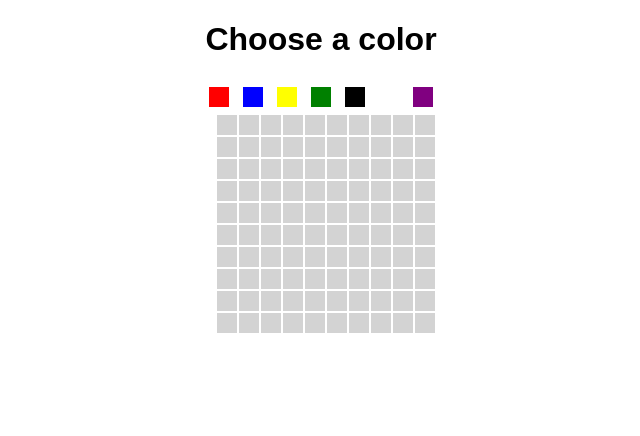
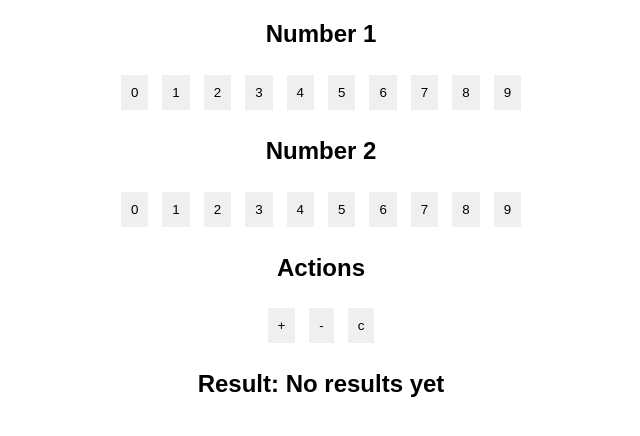
Before and after one commit to S2-SP/react-code-challenges-linkedin, a React (Create React App) app: page / in a window 1280 px wide. Shown: the top 436 px of the page, without its empty margins (319-959 px from the left). Built offline with nearby package versions, Linux system fonts and the light colour scheme.

Commit message:
Calculator

```diff
--- a/src/08-pixel-art/PixelArt.js
+++ b/src/08-pixel-art/PixelArt.js
@@ -1,28 +1,32 @@
-import React, { createContext, useContext, useState } from 'react'
+import { createContext, useContext, useState } from 'react'
 
-const Context = createContext({
-  color:'lightGrey',
-  setColor:()=>{
+const ColorContext = createContext({
+  color: 'lightGrey',
+  setColor: () => {}
+})
 
-  }
-})
 function ColorPicker () {
+  const { setColor } = useContext(ColorContext)
+
   const colors = ['red', 'blue', 'yellow', 'green', 'black', 'white', 'purple']
-  const { setColor } = useContext(Context);
-
   return (
     <div>
       <h1>Choose a color</h1>
-      {colors.map(color => <button key={color} style={{ backgroundColor: color }} onClick={()=> setColor(color)}/>)}
+      {colors.map(color => (
+        <button
+          key={color}
+          style={{ backgroundColor: color }}
+          onClick={() => setColor(color)}
+        />))}
     </div>
   )
 }
 
 function Pixel () {
-  const {color} = useContext(Context);
-  const [pixelBgColor, setPixelBgColor] = useState('lightGrey');
+  const { color } = useContext(ColorContext)
+  const [pixelColor, setPixelColor] = useState('lightGrey')
 
-  return <div style={{ height: '20px', width: '20px', backgroundColor: pixelBgColor, margin: '1px' }} onClick={()=>setPixelBgColor(color)}/>
+  return <button onClick={() => setPixelColor(color)} style={{ height: '20px', width: '20px', backgroundColor: pixelColor, margin: '1px' }} />
 }
 
 function Pixels () {
@@ -36,15 +40,12 @@ function Pixels () {
 }
 
 export default function PixelArt () {
-  const [color, setColor]=useState('lightGrey')
+  const [color, setColor] = useState('lightGrey')
+
   return (
-    <div>
-      <Context.Provider value={{color, setColor}}>
+    <ColorContext.Provider value={{ color, setColor }}>
       <ColorPicker />
       <Pixels />
-      </Context.Provider>
-
-
-    </div>
+    </ColorContext.Provider>
   )
 }
--- /dev/null
+++ b/src/09-simple-calculator/SimpleCalculator.js
@@ -0,0 +1,70 @@
+
+import { useReducer, useState } from "react"
+
+const initialState = {
+  num1:0,
+  num2:0,
+  result: 'No results yet'
+}
+
+function reducer (state, action) {
+  if(action.type === 'SET_NUM_ONE') return{...state, num1: action.number}
+  if(action.type === 'SET_NUM_TWO') return{...state, num2: action.number}
+  if(action.type === 'ADD') return{...state, result: state.num1 + state.num2}
+  if(action.type === 'SUB') return{...state, result: state.num1 - state.num2}
+  if(action.type === 'CLEAR') return initialState
+}
+
+export default function SimpleCalculator () {
+  const numbers = [0, 1, 2, 3, 4, 5, 6, 7, 8, 9]
+
+  //Using reducer
+  const [state, dispatch] = useReducer(reducer, initialState);
+
+  //without using reducer
+  /*
+  const [firstNumber, setFirstNumber] = useState('');
+  const [secondNumber, setSecondNumber] = useState('');
+  const [result, setResult] = useState('');
+
+  const handleAddClick=()=>{
+    setResult(firstNumber + secondNumber);
+  }
+
+  const handleSubtractClick = () =>{
+    setResult(firstNumber - secondNumber);
+  }
+
+  const handleClear = () =>{
+    setFirstNumber('');
+    setSecondNumber('');
+    setResult('');
+  }
+*/
+
+  return (
+    <div>
+      <div>
+        <h2>Number 1</h2>
+        {numbers.map(number => (
+          <button key={number} onClick={()=>dispatch({type:'SET_NUM_ONE', number})}>
+            {number}
+          </button>))}
+      </div>
+      <div>
+        <h2>Number 2</h2>
+        {numbers.map(number => (
+          <button key={number} onClick={()=>dispatch({type:'SET_NUM_TWO', number})}>
+            {number}
+          </button>))}
+      </div>
+      <div>
+        <h2>Actions</h2>
+        <button onClick={()=>dispatch({type: 'ADD'})}>+</button>
+        <button onClick={()=>dispatch({type: 'SUB'})}>-</button>
+        <button onClick={()=>dispatch({type: 'CLEAR'})}>c</button>
+      </div>
+      <div><h2>Result: {state.result}</h2></div>
+    </div>
+  )
+}
--- a/src/App.js
+++ b/src/App.js
@@ -1,10 +1,10 @@
 import './App.css'
-import PixelArt from './08-pixel-art/PixelArt'
+import SimpleCalculator from './09-simple-calculator/SimpleCalculator'
 
 function App () {
   return (
     <div className='App'>
-      <PixelArt />
+      <SimpleCalculator/>
     </div>
   )
 }
```
